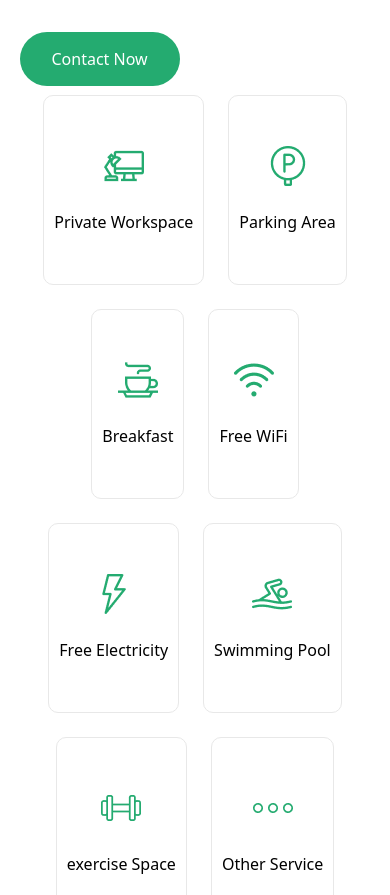
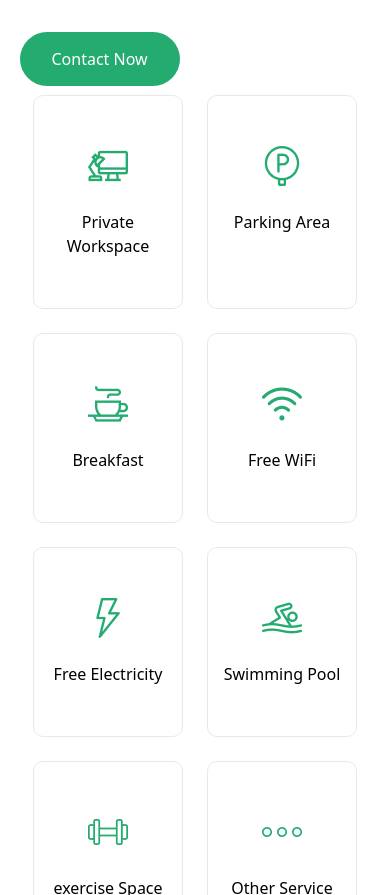
Before and after one commit to Joseph-RY/Team-Work-1, a website: page src/joseph.html in a window 390 px wide. Shown: the part 3029-3924 px from the top of the page. Drawn offline with nearby package versions, Linux system fonts and the light colour scheme; files that its build step writes are made by us from their sources.

Commit message:
edited items

```diff
--- a/src/joseph.html
+++ b/src/joseph.html
@@ -145,35 +145,35 @@
                     <a class="bg-[#24AB70] rounded-[45px] text-white px-8 py-4 mt-[50px]" href="#">Contact Now</a>
                 </div>
                 <div class="lg:max-w-[60%] flex flex-wrap justify-center lg:justify-between gap-6">
-                    <article class="lg:w-[160px] flex flex-col items-center gap-6 py-[50px] px-[10px] border-[1px] border-[#E8E8E8] rounded-[10px]">
+                    <article class="lg:w-[160px] w-[150px] flex flex-col text-center items-center gap-6 py-[50px] px-[10px] border-[1px] border-[#E8E8E8] rounded-[10px]">
                         <img src="../images/Joseph-Images/workspace 1.png" alt="">
                         <p>Private Workspace</p>
                     </article>
-                    <article class="lg:w-[160px] flex flex-col items-center gap-6 py-[50px] px-[10px] border-[1px] border-[#E8E8E8] rounded-[10px]">
+                    <article class="lg:w-[160px] w-[150px] flex flex-col items-center gap-6 py-[50px] px-[10px] border-[1px] border-[#E8E8E8] rounded-[10px]">
                         <img src="../images/Joseph-Images/parking-area (1) 1.png" alt="">
                         <p>Parking Area</p>
                     </article>
-                    <article class="lg:w-[160px] flex flex-col items-center gap-6 py-[50px] px-[10px] border-[1px] border-[#E8E8E8] rounded-[10px]">
+                    <article class="lg:w-[160px] w-[150px] flex flex-col items-center gap-6 py-[50px] px-[10px] border-[1px] border-[#E8E8E8] rounded-[10px]">
                         <img src="../images/Joseph-Images/cappuccino 1.png" alt="">
                         <p>Breakfast</p>
                     </article>
-                    <article class="lg:w-[160px] flex flex-col items-center gap-6 py-[50px] px-[10px] border-[1px] border-[#E8E8E8] rounded-[10px]">
+                    <article class="lg:w-[160px] w-[150px] flex flex-col items-center gap-6 py-[50px] px-[10px] border-[1px] border-[#E8E8E8] rounded-[10px]">
                         <img src="../images/Joseph-Images/wifi (2) 1.png" alt="">
                         <p>Free WiFi</p>
                     </article>
-                    <article class="lg:w-[160px] flex flex-col items-center gap-6 py-[50px] px-[10px] border-[1px] border-[#E8E8E8] rounded-[10px]">
+                    <article class="lg:w-[160px] w-[150px] flex flex-col items-center gap-6 py-[50px] px-[10px] border-[1px] border-[#E8E8E8] rounded-[10px]">
                         <img src="../images/Joseph-Images/flash (1) 1.png" alt="">
                         <p>Free Electricity</p>
                     </article>
-                    <article class="lg:w-[160px] flex flex-col items-center gap-6 py-[50px] px-[10px] border-[1px] border-[#E8E8E8] rounded-[10px]">
+                    <article class="lg:w-[160px] w-[150px] flex flex-col items-center gap-6 py-[50px] px-[10px] border-[1px] border-[#E8E8E8] rounded-[10px]">
                         <img src="../images/Joseph-Images/swimmer 1.png" alt="">
                         <p>Swimming Pool</p>
                     </article>
-                    <article class="lg:w-[160px] flex flex-col items-center gap-6 py-[50px] px-[10px] border-[1px] border-[#E8E8E8] rounded-[10px]">
+                    <article class="lg:w-[160px] w-[150px] flex flex-col items-center gap-6 py-[50px] px-[10px] border-[1px] border-[#E8E8E8] rounded-[10px]">
                         <img src="../images/Joseph-Images/dumbell 1.png" alt="">
                         <p>exercise Space</p>
                     </article>
-                    <article class="lg:w-[160px] flex flex-col items-center gap-6 py-[50px] px-[10px] border-[1px] border-[#E8E8E8] rounded-[10px]">
+                    <article class="lg:w-[160px] w-[150px] flex flex-col items-center gap-6 py-[50px] px-[10px] border-[1px] border-[#E8E8E8] rounded-[10px]">
                         <img src="../images/Joseph-Images/ellipsis 1.png" alt="">
                         <p>Other Service</p>
                     </article>
```
